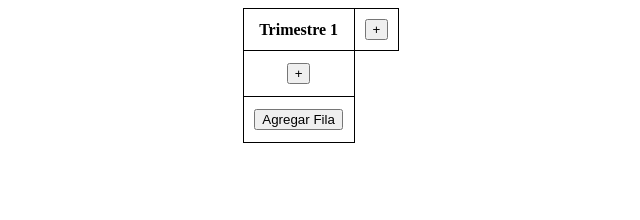
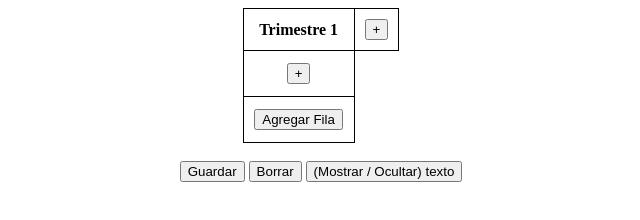
Before and after one commit to alexjchn/PensumMaker, a plain HTML site: page PensumMaker/index.html in a window 1280 px wide. Shown: the whole page, without its empty margins (319-959 px from the left). Drawn offline with nearby package versions, Linux system fonts and the light colour scheme.

Commit message:
Nuevos botones
Botones para el guardado en el localStorage

```diff
--- a/PensumMaker/index.html
+++ b/PensumMaker/index.html
@@ -25,7 +25,13 @@
 
         </tbody>
     </table>
-        <div id="content" >
+      <br>
+        <center>
+       <button id="boton3" type="button">Guardar</button>
+       <button id="boton4" >Borrar</button>
+	<button id="boton5"type="button" > (Mostrar / Ocultar) texto </button>
+       </center>
+        <div id="content" style="display:none" >
         </div>
 
     </form>
```
